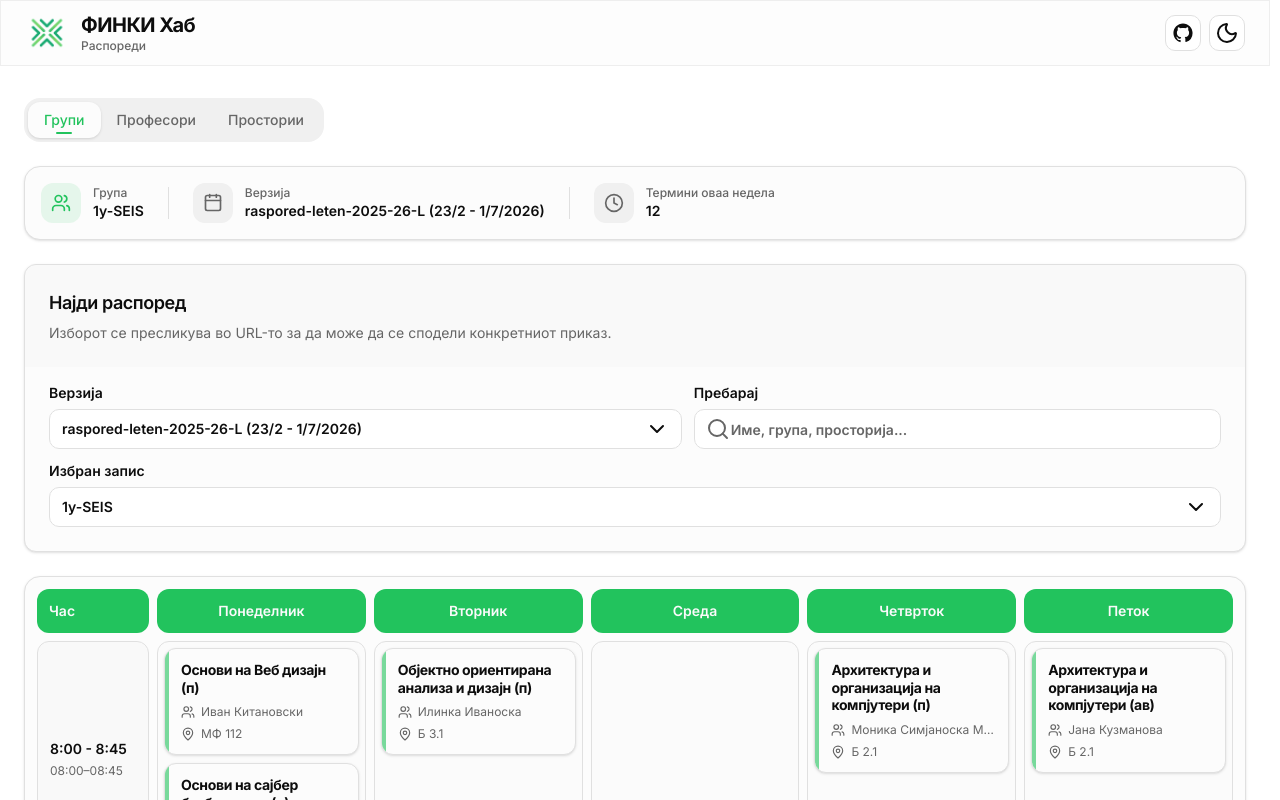
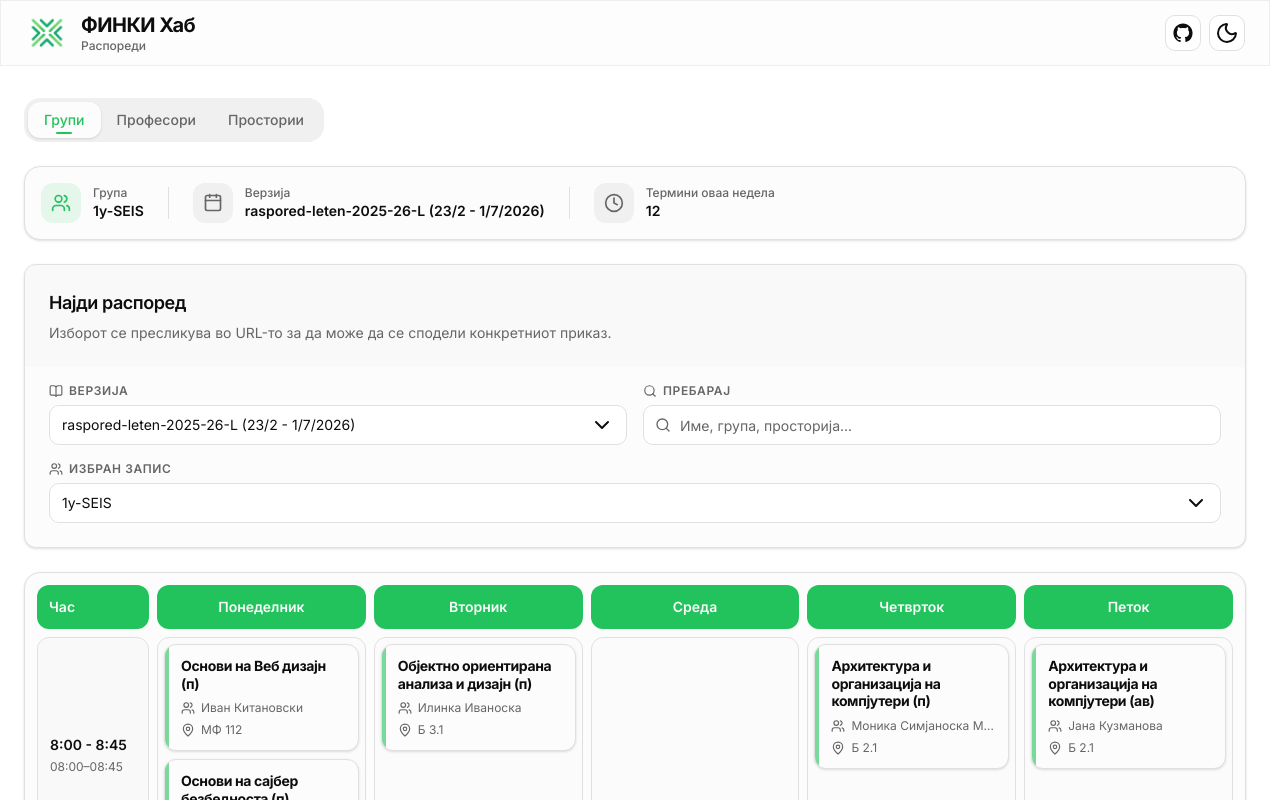
Before and after one commit to finki-hub/timetables-listing, a React (Vite) app: page / in a window 1280 px wide. Shown: the top 800 px of the page. Built offline with nearby package versions, Linux system fonts and the light colour scheme.

Commit message:
style(controls): add iconified field labels

```diff
--- a/src/components/TimetableControls.tsx
+++ b/src/components/TimetableControls.tsx
@@ -1,4 +1,4 @@
-import { SearchIcon } from 'lucide-react';
+import { BookOpenIcon, SearchIcon, UsersIcon } from 'lucide-react';
 
 import type { NamedEntity, TimetableVersion } from '@/lib/types';
 
@@ -33,9 +33,15 @@ const TimetableControls = ({
   selectedVersionId,
   versions,
 }: TimetableControlsProps) => (
-  <div className="grid gap-3 lg:grid-cols-[1.2fr_1fr]">
-    <label className="flex flex-col gap-1.5 text-sm font-semibold">
-      Верзија
+  <div className="grid gap-4 lg:grid-cols-[1fr_1fr]">
+    <label className="flex flex-col gap-1.5">
+      <span className="flex items-center gap-1.5 text-xs font-semibold uppercase tracking-wider text-muted-foreground">
+        <BookOpenIcon
+          aria-hidden="true"
+          className="h-3.5 w-3.5"
+        />
+        Верзија
+      </span>
       <Select
         onValueChange={onVersionChange}
         value={selectedVersionId ?? undefined}
@@ -58,12 +64,18 @@ const TimetableControls = ({
       </Select>
     </label>
 
-    <label className="flex flex-col gap-1.5 text-sm font-semibold">
-      Пребарај
+    <label className="flex flex-col gap-1.5">
+      <span className="flex items-center gap-1.5 text-xs font-semibold uppercase tracking-wider text-muted-foreground">
+        <SearchIcon
+          aria-hidden="true"
+          className="h-3.5 w-3.5"
+        />
+        Пребарај
+      </span>
       <div className="relative">
         <SearchIcon
           aria-hidden="true"
-          className="pointer-events-none absolute left-3 top-1/2 -translate-y-1/2 text-muted-foreground"
+          className="pointer-events-none absolute left-3 top-1/2 h-4 w-4 -translate-y-1/2 text-muted-foreground"
         />
         <Input
           className="pl-9"
@@ -76,8 +88,14 @@ const TimetableControls = ({
       </div>
     </label>
 
-    <label className="flex flex-col gap-1.5 text-sm font-semibold lg:col-span-2">
-      Избран запис
+    <label className="flex flex-col gap-1.5 lg:col-span-2">
+      <span className="flex items-center gap-1.5 text-xs font-semibold uppercase tracking-wider text-muted-foreground">
+        <UsersIcon
+          aria-hidden="true"
+          className="h-3.5 w-3.5"
+        />
+        Избран запис
+      </span>
       <Select
         onValueChange={onEntityChange}
         value={selectedEntityId ?? undefined}
```
